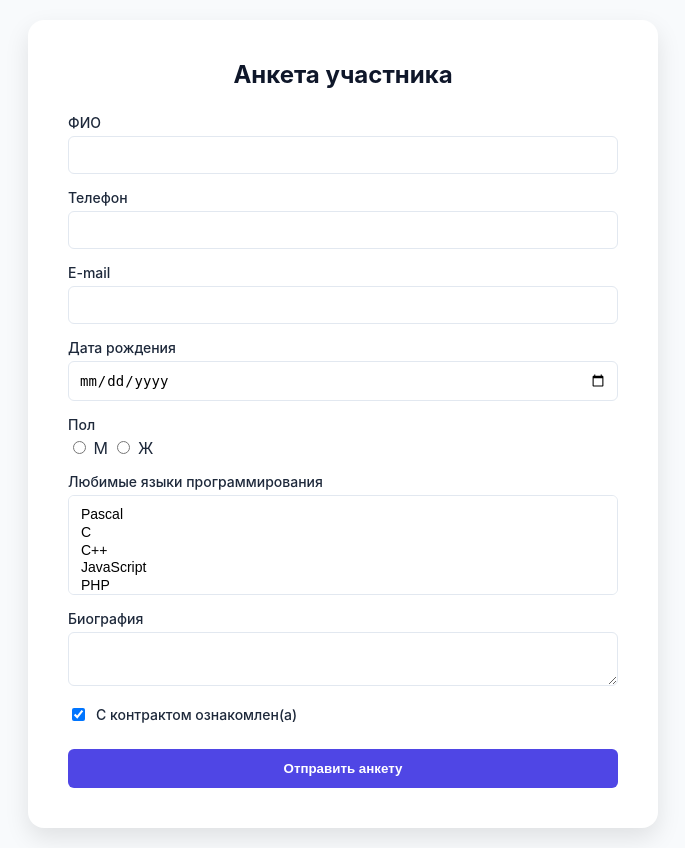
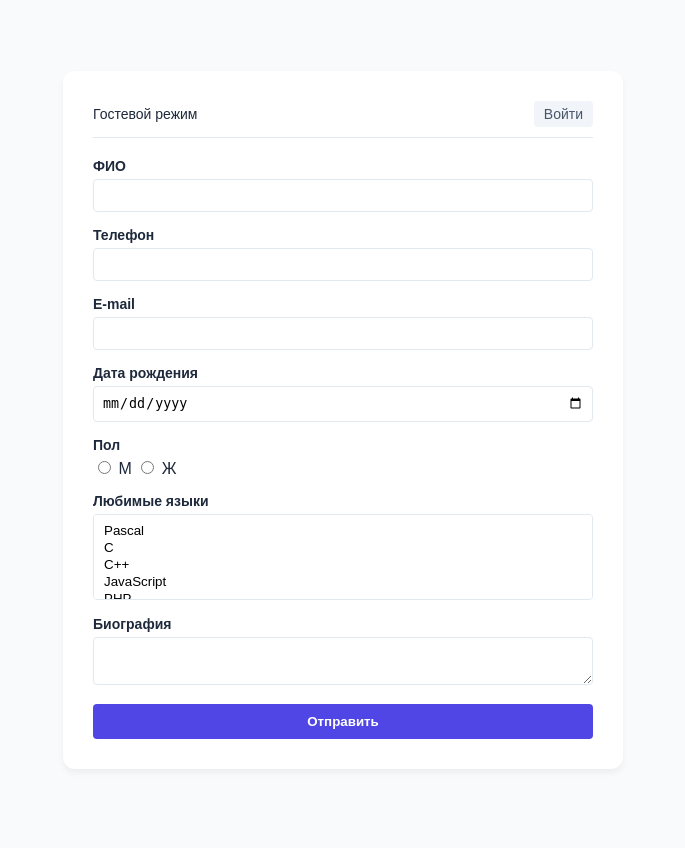
Before and after one commit to NiKmAkMir/NiKmAkMir.github.io, a PHP site: page /index.php in a window 1280 px wide. Shown: the whole page, without its empty margins (297-982 px from the left). After the commit the page ends 739 px from the top, so only its background shows below. Run offline with PHP 8.4, Linux system fonts and the light colour scheme.

Commit message:
lab5 fix bugs

```diff
--- a/2026_lab5/form.php
+++ b/2026_lab5/form.php
@@ -3,114 +3,77 @@
 <head>
     <meta charset="UTF-8">
     <meta name="viewport" content="width=device-width, initial-scale=1.0">
-    <title>Анкета разработчика | Задание 5</title>
+    <title>Анкета разработчика</title>
     <style>
-        :root { --primary: #4f46e5; --primary-hover: #4338ca; --bg: #f8fafc; --text: #1e293b; --border: #e2e8f0; --error: #dc2626; --success: #166534; }
-        body { font-family: 'Inter', sans-serif; background-color: var(--bg); color: var(--text); display: flex; justify-content: center; align-items: center; min-height: 100vh; margin: 0; padding: 20px; }
-        .card { background: white; padding: 40px; border-radius: 16px; box-shadow: 0 10px 25px rgba(0,0,0,0.1); width: 100%; max-width: 550px; position: relative; }
-        h2 { margin-top: 0; text-align: center; color: #0f172a; margin-bottom: 25px; }
-
-        /* Стили уведомлений */
-        .msg-container { margin-bottom: 20px; }
-        .msg { padding: 12px 16px; border-radius: 8px; margin-bottom: 10px; font-size: 14px; border: 1px solid; }
-        .msg-info { background: #eff6ff; color: #1e40af; border-color: #bfdbfe; }
-        .msg-error { background: #fef2f2; color: var(--error); border-color: #fecaca; }
-
-        .auth-info { font-size: 13px; margin-bottom: 20px; text-align: right; color: #64748b; }
-        .auth-info a { color: var(--primary); text-decoration: none; font-weight: 600; }
-
+        :root { --primary: #4f46e5; --bg: #f8fafc; --text: #1e293b; --border: #e2e8f0; --error: #dc2626; }
+        body { font-family: sans-serif; background: var(--bg); color: var(--text); display: flex; justify-content: center; align-items: center; min-height: 100vh; margin: 0; padding: 20px; }
+        .card { background: white; padding: 30px; border-radius: 12px; box-shadow: 0 4px 6px rgba(0,0,0,0.05); width: 100%; max-width: 500px; }
+        .auth-bar { display: flex; justify-content: space-between; align-items: center; margin-bottom: 20px; font-size: 14px; padding-bottom: 10px; border-bottom: 1px solid var(--border); }
+        .msg { background: #f0fdf4; color: #166534; padding: 12px; border-radius: 6px; margin-bottom: 20px; font-size: 14px; border: 1px solid #bbf7d0; }
         .form-group { margin-bottom: 15px; }
-        label { display: block; font-weight: 500; margin-bottom: 5px; font-size: 14px; }
+        label { display: block; font-weight: 600; margin-bottom: 5px; font-size: 14px; }
         input[type="text"], input[type="tel"], input[type="email"], input[type="date"], select, textarea {
-            width: 100%; padding: 10px; border: 1px solid var(--border); border-radius: 6px; font-size: 14px; box-sizing: border-box;
+            width: 100%; padding: 8px; border: 1px solid var(--border); border-radius: 4px; box-sizing: border-box;
         }
         .error { border-color: var(--error) !important; background: #fff1f1; }
-        .error-label { color: var(--error); font-size: 12px; margin-top: 4px; display: block; }
-
-        .btn { background: var(--primary); color: white; border: none; padding: 12px; width: 100%; border-radius: 6px; font-weight: 600; cursor: pointer; transition: 0.2s; margin-top: 10px; }
-        .btn:hover { background: var(--primary-hover); }
-
-        select[multiple] { height: 100px; }
+        .btn { background: var(--primary); color: white; border: none; padding: 10px; width: 100%; border-radius: 4px; cursor: pointer; font-weight: 600; }
+        .btn-secondary { background: #f1f5f9; color: #475569; text-decoration: none; padding: 5px 10px; border-radius: 4px; }
     </style>
 </head>
 <body>
+<div class="card">
+    <div class="auth-bar">
+        <?php if (!empty($_SESSION['login'])): ?>
+            <span>Вы вошли как: <b><?php echo htmlspecialchars($_SESSION['login']); ?></b></span>
+            <a href="login.php?logout=1" class="btn-secondary">Выйти</a>
+        <?php else: ?>
+            <span>Гостевой режим</span>
+            <a href="login.php" class="btn-secondary">Войти</a>
+        <?php endif; ?>
+    </div>
 
-<div class="card">
-    <?php if (!empty($_SESSION['login'])): ?>
-        <div class="auth-info">
-            Вы вошли как: <b><?php echo htmlspecialchars($_SESSION['login']); ?></b> |
-            <a href="login.php?logout=1">Выйти</a>
-        </div>
-    <?php endif; ?>
-
-    <h2>Анкета участника</h2>
-
-    <?php if (!empty($messages)): ?>
-        <div class="msg-container">
-            <?php foreach ($messages as $m): ?>
-                <div class="msg msg-info"><?php echo $m; ?></div>
-            <?php endforeach; ?>
-        </div>
-    <?php endif; ?>
+    <?php if (!empty($messages)) foreach ($messages as $m) echo '<div class="msg">'.$m.'</div>'; ?>
 
     <form action="index.php" method="POST">
         <div class="form-group">
             <label>ФИО</label>
-            <input type="text" name="fio" class="<?php echo !empty($errors['fio']) ? 'error' : ''; ?>"
-                   value="<?php echo htmlspecialchars($values['fio']); ?>">
-            <?php if(!empty($errors['fio'])): ?><span class="error-label"><?php echo $errors['fio']; ?></span><?php endif; ?>
+            <input type="text" name="fio" class="<?php echo !empty($errors['fio']) ? 'error' : ''; ?>" value="<?php echo htmlspecialchars($values['fio']); ?>">
         </div>
-
         <div class="form-group">
             <label>Телефон</label>
             <input type="tel" name="phone" value="<?php echo htmlspecialchars($values['phone']); ?>">
         </div>
-
         <div class="form-group">
             <label>E-mail</label>
             <input type="email" name="email" value="<?php echo htmlspecialchars($values['email']); ?>">
         </div>
-
         <div class="form-group">
             <label>Дата рождения</label>
             <input type="date" name="birthday" value="<?php echo htmlspecialchars($values['birthday']); ?>">
         </div>
-
         <div class="form-group">
             <label>Пол</label>
             <input type="radio" name="gender" value="male" <?php if($values['gender']=='male') echo 'checked'; ?>> М
             <input type="radio" name="gender" value="female" <?php if($values['gender']=='female') echo 'checked'; ?>> Ж
         </div>
-
         <div class="form-group">
-            <label>Любимые языки программирования</label>
-            <select name="languages[]" multiple="multiple">
+            <label>Любимые языки</label>
+            <select name="languages[]" multiple>
                 <?php
-                $all_langs = [1=>'Pascal', 2=>'C', 3=>'C++', 4=>'JavaScript', 5=>'PHP', 6=>'Python', 7=>'Java'];
-                foreach($all_langs as $id => $name) {
+                $all = [1=>'Pascal', 2=>'C', 3=>'C++', 4=>'JavaScript', 5=>'PHP', 6=>'Python', 7=>'Java'];
+                foreach($all as $id => $name) {
                     $sel = (is_array($values['languages']) && in_array($id, $values['languages'])) ? 'selected' : '';
                     echo "<option value='$id' $sel>$name</option>";
                 }
                 ?>
             </select>
         </div>
-
         <div class="form-group">
             <label>Биография</label>
             <textarea name="biography"><?php echo htmlspecialchars($values['biography']); ?></textarea>
         </div>
-
-        <div class="form-group">
-            <label style="display: flex; align-items: center; gap: 8px;">
-                <input type="checkbox" name="contract" checked> С контрактом ознакомлен(а)
-            </label>
-        </div>
-
-        <button type="submit" class="btn">
-            <?php echo !empty($_SESSION['login']) ? 'Сохранить изменения' : 'Отправить анкету'; ?>
-        </button>
+        <button type="submit" class="btn"><?php echo !empty($_SESSION['login']) ? 'Обновить' : 'Отправить'; ?></button>
     </form>
 </div>
-
 </body>
 </html>
--- a/2026_lab5/index.php
+++ b/2026_lab5/index.php
@@ -2,22 +2,26 @@
 header('Content-Type: text/html; charset=UTF-8');
 session_start();
 
-// Настройки подключения
 $user = 'geontar'; $pass_db = '123456'; $db_name = 'geontar';
-$db = new PDO("mysql:host=localhost;dbname=$db_name", $user, $pass_db, [
-    PDO::ATTR_PERSISTENT => true, PDO::ERRMODE_EXCEPTION => true
-]);
+try {
+    $db = new PDO("mysql:host=localhost;dbname=$db_name", $user, $pass_db, [
+        PDO::ATTR_PERSISTENT => true, PDO::ERRMODE_EXCEPTION => true
+    ]);
+} catch (PDOException $e) {
+    print('Error : ' . $e->getMessage()); exit();
+}
 
 if ($_SERVER['REQUEST_METHOD'] == 'GET') {
     $messages = [];
-    // Отображение сообщения об успехе и данных для входа (один раз) [cite: 91, 98]
     if (!empty($_COOKIE['save'])) {
         setcookie('save', '', 100000);
         $messages[] = 'Спасибо, результаты сохранены.';
         if (!empty($_COOKIE['pass'])) {
-            $messages[] = sprintf('Вы можете <a href="login.php">войти</a> с логином <strong>%s</strong>
-                и паролем <strong>%s</strong> для изменения данных.',
-                htmlspecialchars($_COOKIE['login']), htmlspecialchars($_COOKIE['pass']));
+            // Передаем логин и пароль в ссылке для автоподстановки
+            $messages[] = sprintf('Ваш логин: <strong>%s</strong>, пароль: <strong>%s</strong>. <br/>
+                <a href="login.php?login=%s&pass=%s">Перейти к авторизации</a> для редактирования данных.',
+                htmlspecialchars($_COOKIE['login']), htmlspecialchars($_COOKIE['pass']),
+                urlencode($_COOKIE['login']), urlencode($_COOKIE['pass']));
             setcookie('login', '', 100000); setcookie('pass', '', 100000);
         }
     }
@@ -32,18 +36,20 @@ if ($_SERVER['REQUEST_METHOD'] == 'GET') {
     }
 
     $values = [];
-    // Если пользователь авторизован, загружаем актуальные данные из БД [cite: 99]
     if (!empty($_SESSION['login'])) {
         $stmt = $db->prepare("SELECT * FROM application WHERE id = ?");
         $stmt->execute([$_SESSION['uid']]);
         $row = $stmt->fetch();
-        foreach ($fields as $f) { $values[$f] = $row[$f] ?? ''; }
+        // Мапим поле 'name' из базы на 'fio' в форме
+        $values['fio'] = $row['name'] ?? '';
+        foreach (['phone', 'email', 'birthday', 'gender', 'biography'] as $f) {
+            $values[$f] = $row[$f] ?? '';
+        }
 
         $stmt = $db->prepare("SELECT language_id FROM application_languages WHERE application_id = ?");
         $stmt->execute([$_SESSION['uid']]);
         $values['languages'] = $stmt->fetchAll(PDO::FETCH_COLUMN);
     } else {
-        // Если нет — берем из Cookies (результат задания 4) [cite: 101]
         foreach ($fields as $f) {
             $values[$f] = $_COOKIE[$f . '_value'] ?? '';
         }
@@ -52,12 +58,12 @@ if ($_SERVER['REQUEST_METHOD'] == 'GET') {
 
     include('form.php');
 } else {
-    // POST: Валидация всех полей регулярными выражениями [cite: 74, 101]
+    // POST-обработка
     $errors = false;
     if (!preg_match('/^[a-zA-Zа-яА-ЯёЁ\s\-]+$/u', $_POST['fio'])) {
-        setcookie('fio_error', 'Имя должно содержать только буквы и пробелы.', time() + 24*3600); $errors = true;
+        setcookie('fio_error', 'Имя должно содержать только буквы.', time() + 24*3600); $errors = true;
     }
-    // (Здесь должны быть проверки для всех полей из задания №4)
+    // Здесь можно добавить остальные валидации из Задания 4 [cite: 74-76]
 
     if ($errors) {
         foreach ($_POST as $key => $val) {
@@ -67,7 +73,6 @@ if ($_SERVER['REQUEST_METHOD'] == 'GET') {
     }
 
     if (!empty($_SESSION['login'])) {
-        // Перезапись данных существующего пользователя [cite: 100]
         $stmt = $db->prepare("UPDATE application SET name=?, phone=?, email=?, birthday=?, gender=?, biography=? WHERE id=?");
         $stmt->execute([$_POST['fio'], $_POST['phone'], $_POST['email'], $_POST['birthday'], $_POST['gender'], $_POST['biography'], $_SESSION['uid']]);
 
@@ -75,7 +80,6 @@ if ($_SERVER['REQUEST_METHOD'] == 'GET') {
         $stmt_l = $db->prepare("INSERT INTO application_languages (application_id, language_id) VALUES (?, ?)");
         foreach ($_POST['languages'] as $l_id) { $stmt_l->execute([$_SESSION['uid'], $l_id]); }
     } else {
-        // Регистрация нового пользователя и генерация логина/пароля [cite: 91, 98]
         $login = 'user' . rand(1000, 9999);
         $pass = substr(md5(uniqid()), 0, 8);
         setcookie('login', $login); setcookie('pass', $pass);
```
Also changed, not shown: 2026_lab5/login.php (+30 -8 lines).
